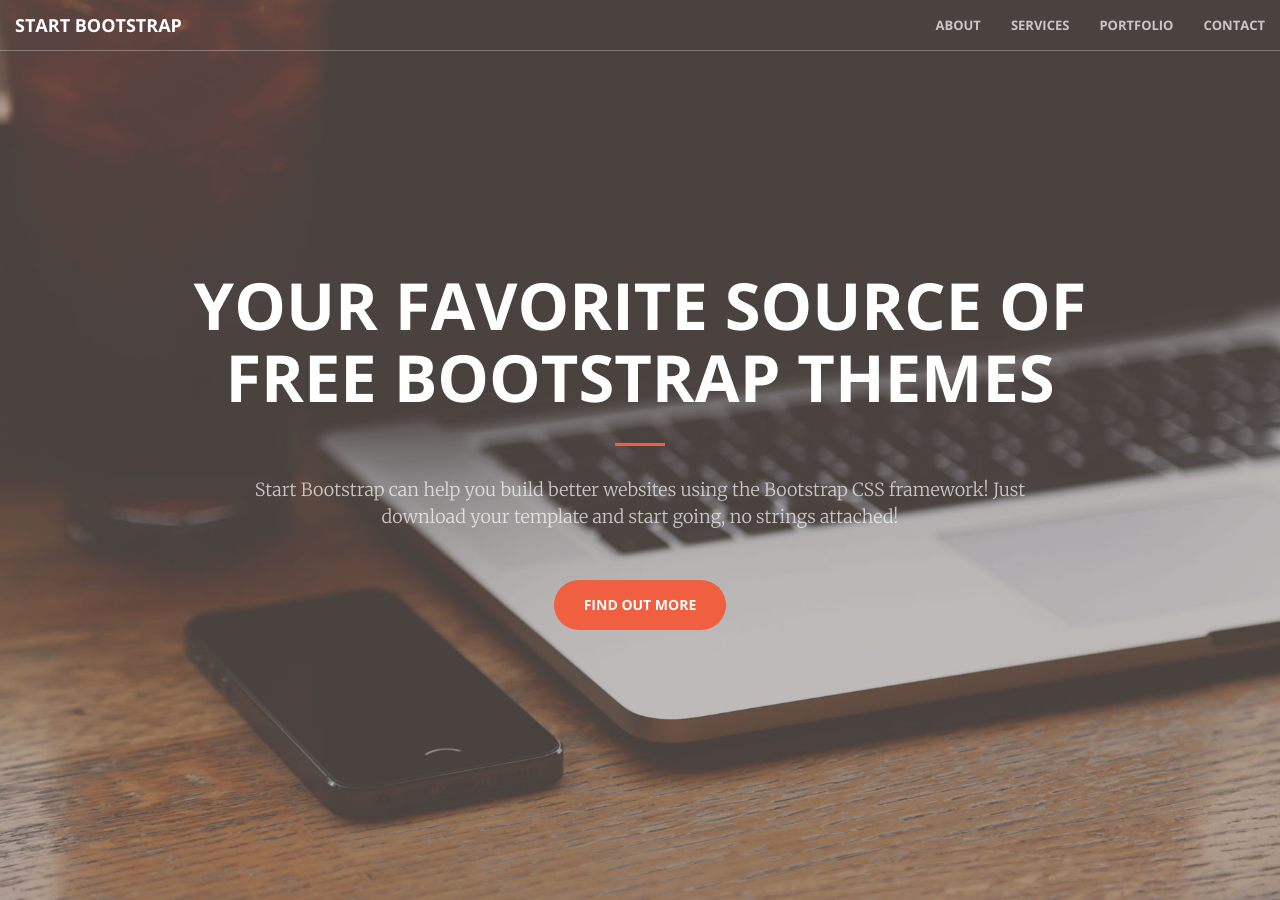
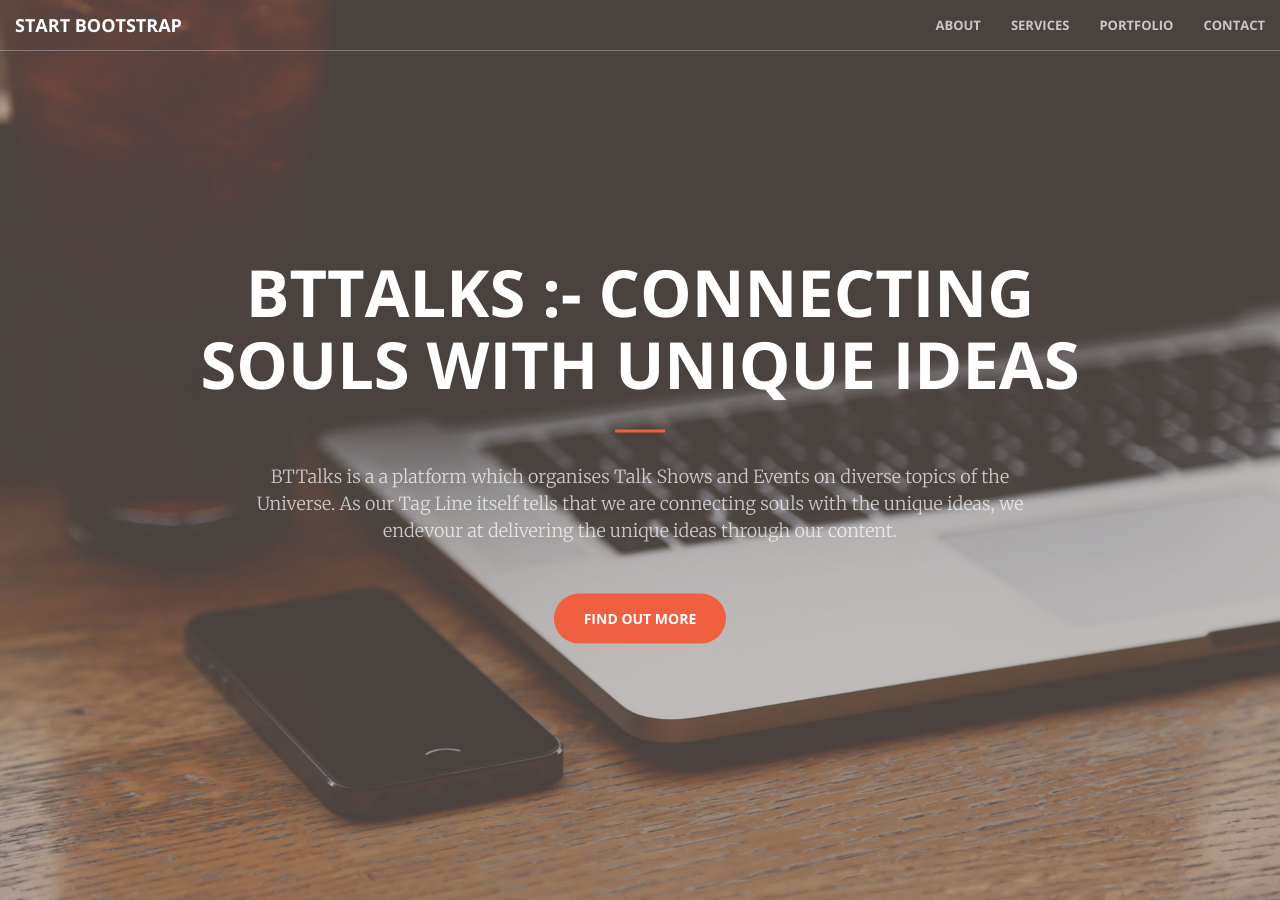
Before and after one commit to officialrubimaurya/BTTalks, a Jekyll site: the page built from index.html, in a window 1280 px wide and 900 px high. Built offline with Jekyll 4.4.1, drawn with Linux system fonts in a browser that asks for light colours.

Commit message:
Update header.html

```diff
--- a/_includes/header.html
+++ b/_includes/header.html
@@ -1,9 +1,9 @@
 <header>
     <div class="header-content">
         <div class="header-content-inner">
-            <h1>Your Favorite Source of Free Bootstrap Themes</h1>
+            <h1>BTTalks :- Connecting Souls With Unique IDEAS</h1>
             <hr>
-            <p>Start Bootstrap can help you build better websites using the Bootstrap CSS framework! Just download your template and start going, no strings attached!</p>
+            <p>BTTalks is a a platform which organises Talk Shows and Events on diverse topics of the Universe. As our Tag Line itself tells that we are connecting souls with the unique ideas, we endevour at delivering the unique ideas through our content.</p>
             <a href="#about" class="btn btn-primary btn-xl page-scroll">Find Out More</a>
         </div>
     </div>
```
